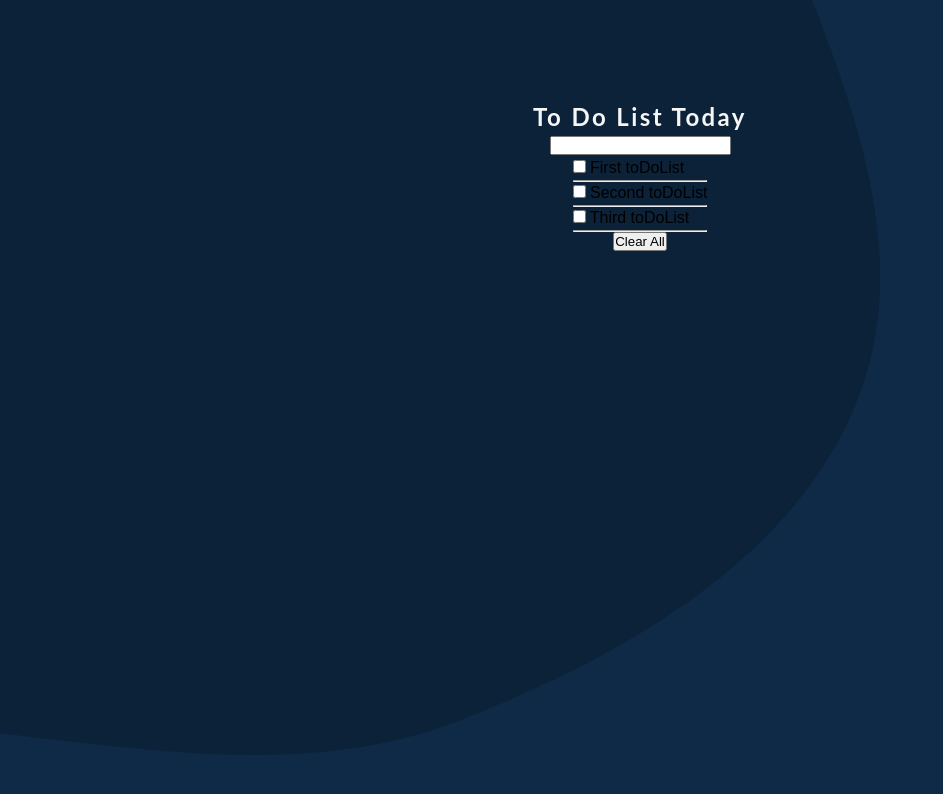
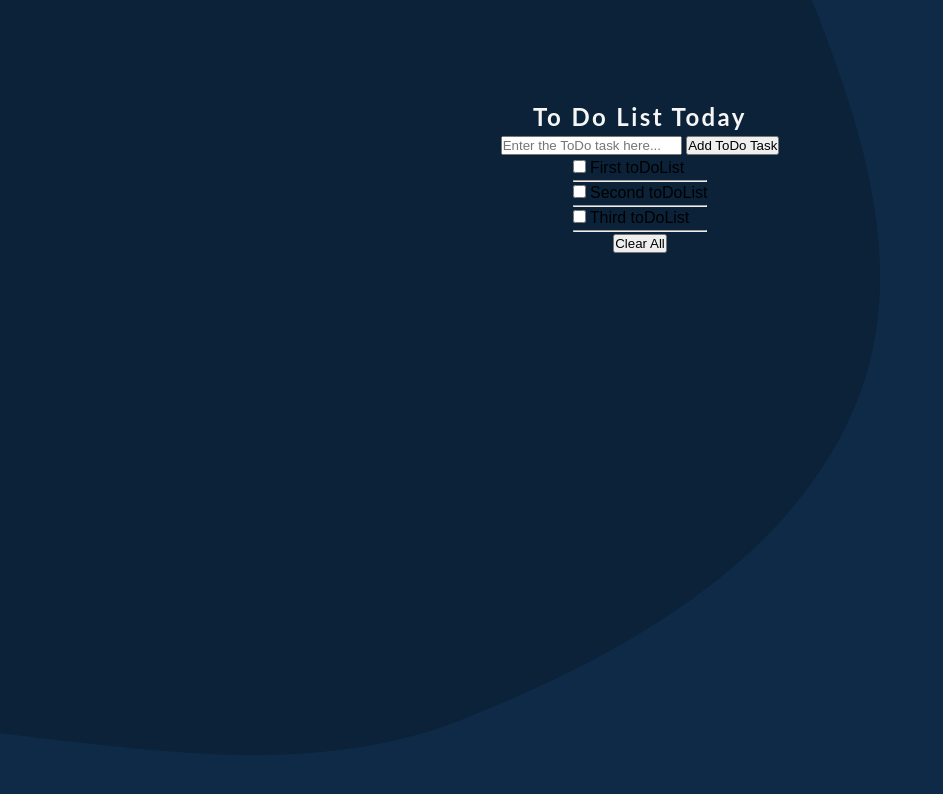
Before and after one commit to mrkamin/to-do-list, a website built with webpack: page src/index.html in a window 1280 px wide. Shown: the whole page, without its empty margins (0-943 px from the left). Built offline with nearby package versions, Linux system fonts and the light colour scheme; a web font is replaced by a local one.

Commit message:
Configure New Branch

```diff
--- a/src/index.html
+++ b/src/index.html
@@ -12,12 +12,15 @@
             <div id="sectionone__container__items" class="sectionone__container__items">
                 <h1 id="sectionone__items__h1" class="sectionone__items__h1">To Do List Today</h1>
                 <div id="sectionone__items__div__one" class="sectionone__items__div__one">
-                    <input type="text" id="sectionone__items__div__one__input" class="sectionone__items__div__one__input">
+                    <input type="text" id="sectionone__items__div__one__input" class="sectionone__items__div__one__input" placeholder="Enter the ToDo task here..."/>
+                    <button id="sectionone__items__div__one__btn">Add ToDo Task</button>
                 </div>
                 <div id="sectionone__items__div__two" class="sectionone__items__div__two">
                     <!-- || FOR li  -->
                 </div>
-                <button id="sectionone__items__btn" class="sectionone__items__btn">Clear All</button>
+                <div id="sectionone__items__div__three" class="sectionone__items__div__three">
+                <button id="sectionone__items__div__three__btn" class="sectionone__items__div__three__btn">Clear All</button>
+                </div>
             </div>
         </div>
     </section>
```
